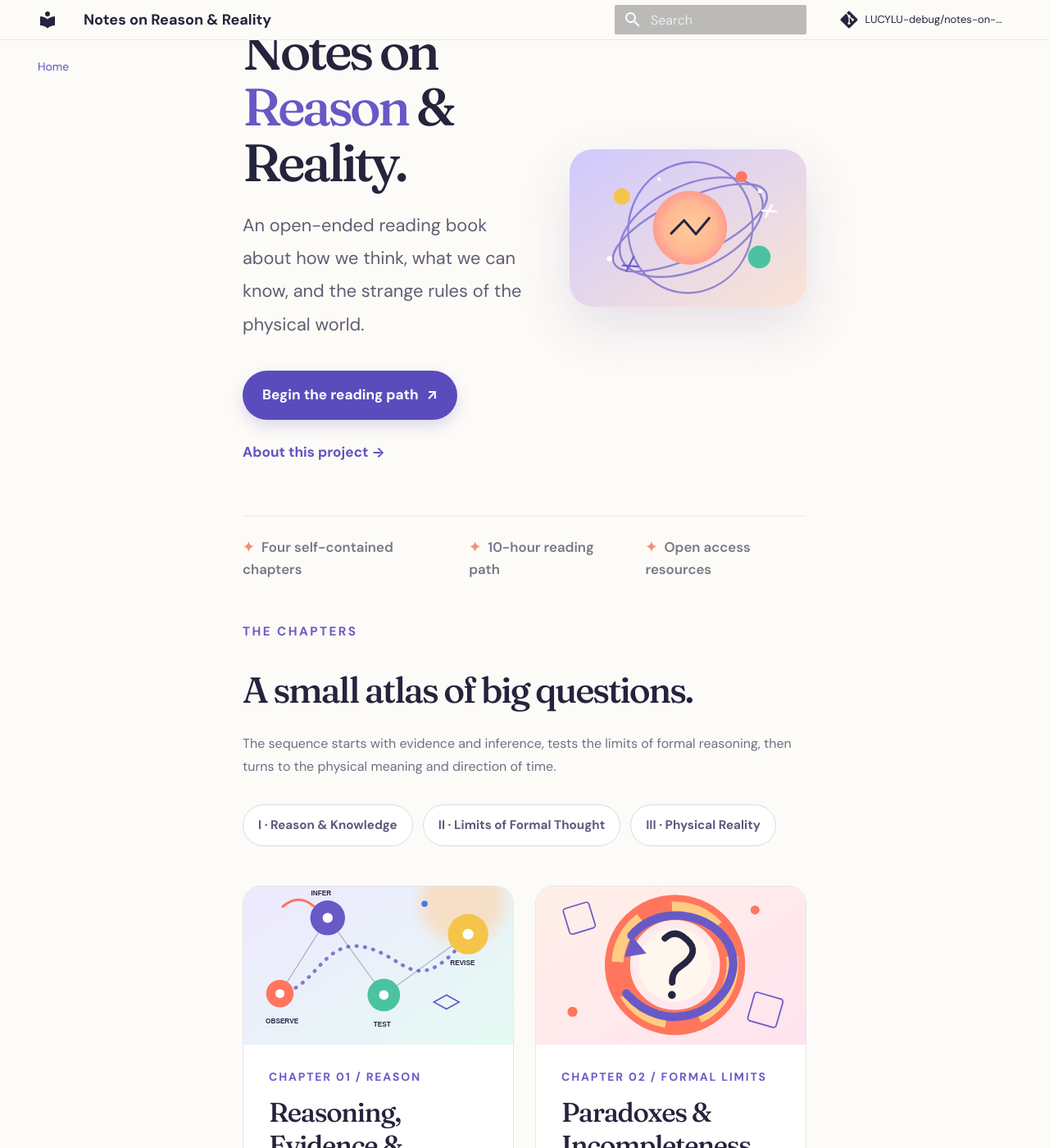
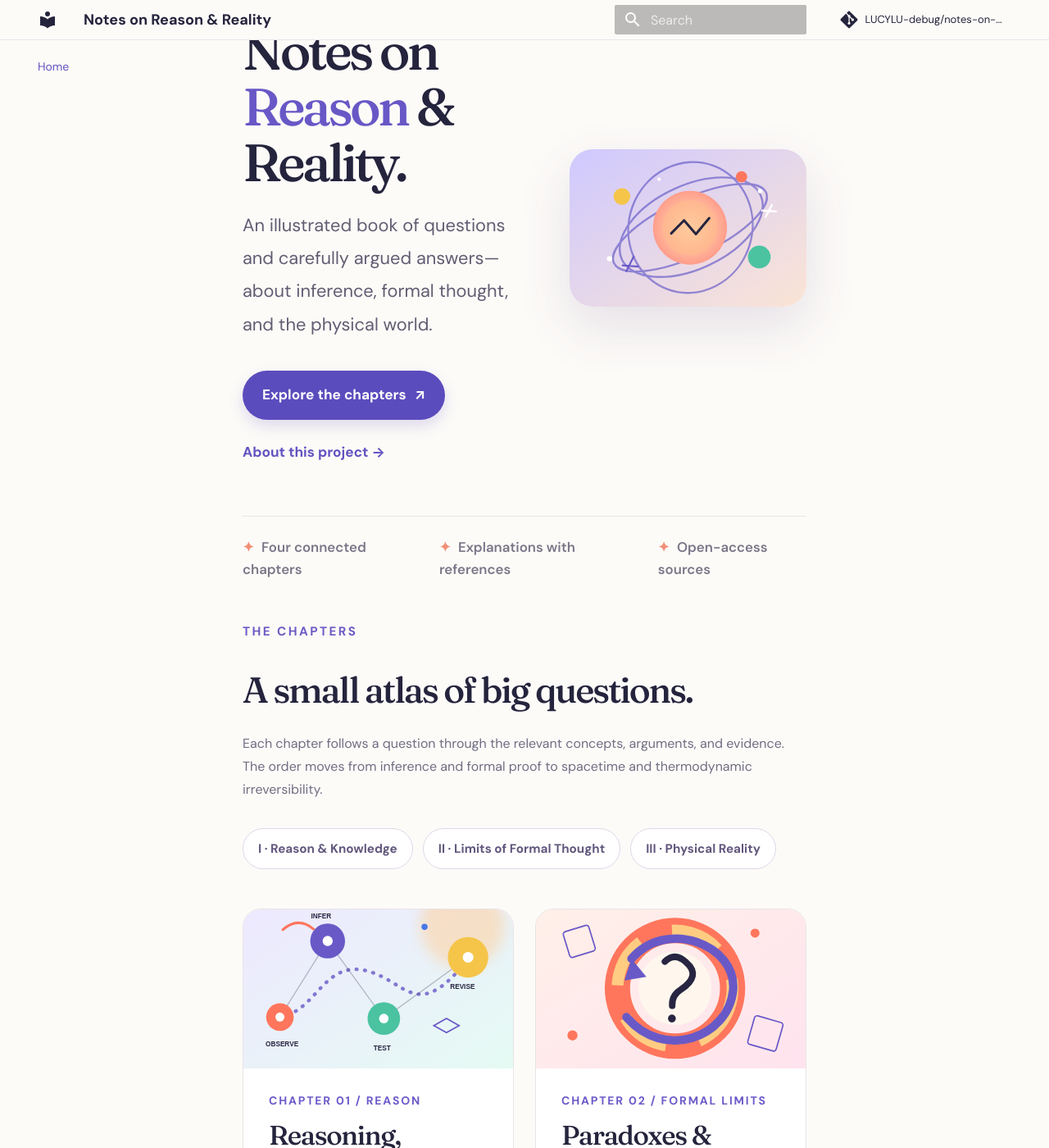
Before and after one commit to LUCYLU-debug/notes-on-reason-and-reality, an MkDocs documentation site: the page built from docs/index.md, in a window 1280 px wide and 1400 px high, scrolled down 211 px. Shown: the whole window at 82% size. Built offline with MkDocs 1.6.1 and Material for MkDocs 9.7.7, drawn with Linux system fonts in a browser that asks for light colours; comment, search, counter and statistics services are not loaded; some of the changed text lies outside the part shown.

Commit message:
Present the homepage as an illustrated reference book, without time limits or exercises

```diff
--- a/docs/index.md
+++ b/docs/index.md
@@ -2,26 +2,26 @@
   <div>
     <div class="book-eyebrow">A public notebook / Volume 01</div>
     <h1>Notes on <em>Reason</em> &amp; Reality.</h1>
-    <p>An open-ended reading book about how we think, what we can know, and the strange rules of the physical world.</p>
+    <p>An illustrated book of questions and carefully argued answers—about inference, formal thought, and the physical world.</p>
     <div class="book-hero-links">
-      <a class="book-cta" href="learning-path/">Begin the reading path <span aria-hidden="true">↗</span></a>
+      <a class="book-cta" href="learning-path/">Explore the chapters <span aria-hidden="true">↗</span></a>
       <a class="book-quiet-link" href="about/">About this project →</a>
     </div>
   </div>
   <img src="assets/images/hero.svg" alt="Abstract illustration of intersecting orbits around a bright geometric sun" />
 </div>
-<div class="book-meta"><span>Four self-contained chapters</span><span>10-hour reading path</span><span>Open access resources</span></div>
+<div class="book-meta"><span>Four connected chapters</span><span>Explanations with references</span><span>Open-access sources</span></div>
 <div class="book-eyebrow">The chapters</div>
 <div class="book-section-title">A small atlas of big questions.</div>
-<p class="book-intro">The sequence starts with evidence and inference, tests the limits of formal reasoning, then turns to the physical meaning and direction of time.</p>
+<p class="book-intro">Each chapter follows a question through the relevant concepts, arguments, and evidence. The order moves from inference and formal proof to spacetime and thermodynamic irreversibility.</p>
 <div class="book-parts"><span class="book-part-pill">I · Reason &amp; Knowledge</span><span class="book-part-pill">II · Limits of Formal Thought</span><span class="book-part-pill">III · Physical Reality</span></div>
 <div class="book-grid">
-  <a class="book-card" href="part-i-reason-and-knowledge/reasoning-evidence-knowledge/"><img src="assets/images/reason.svg" alt="Colourful network of observations and hypotheses"><div class="book-card-content"><div class="book-card-number">CHAPTER 01 / REASON</div><div class="book-card-title">Reasoning, Evidence &amp; Knowledge</div><div class="book-card-desc">When does the evidence justify what we believe?</div><div class="book-card-foot"><span>2 HOURS · READING + EXERCISES</span><span>↗</span></div></div></a>
-  <a class="book-card" href="part-ii-limits-of-formal-thought/paradoxes-and-formal-limits/"><img src="assets/images/paradox.svg" alt="A looping circular puzzle and a question mark"><div class="book-card-content"><div class="book-card-number">CHAPTER 02 / FORMAL LIMITS</div><div class="book-card-title">Paradoxes &amp; Incompleteness</div><div class="book-card-desc">What happens when a system speaks about itself?</div><div class="book-card-foot"><span>2 HOURS · READING + EXERCISES</span><span>↗</span></div></div></a>
-  <a class="book-card" href="part-iii-physical-reality/relativity-and-time/"><img src="assets/images/relativity.svg" alt="Worldlines and light cones on a flat blue spacetime diagram"><div class="book-card-content"><div class="book-card-number">CHAPTER 03 / SPACETIME</div><div class="book-card-title">Relativity &amp; the Structure of Time</div><div class="book-card-desc">Can two observers disagree about the present?</div><div class="book-card-foot"><span>2 HOURS · VIDEO + THOUGHT EXPERIMENTS</span><span>↗</span></div></div></a>
-  <a class="book-card" href="part-iii-physical-reality/entropy-and-the-arrow-of-time/"><img src="assets/images/entropy.svg" alt="Particles changing from clustered to dispersed distributions"><div class="book-card-content"><div class="book-card-number">CHAPTER 04 / IRREVERSIBILITY</div><div class="book-card-title">Entropy &amp; the Arrow of Time</div><div class="book-card-desc">Why do physical processes have a preferred direction?</div><div class="book-card-foot"><span>2 HOURS · VIDEO + EXERCISES</span><span>↗</span></div></div></a>
+  <a class="book-card" href="part-i-reason-and-knowledge/reasoning-evidence-knowledge/"><img src="assets/images/reason.svg" alt="Colourful network of observations and hypotheses"><div class="book-card-content"><div class="book-card-number">CHAPTER 01 / REASON</div><div class="book-card-title">Reasoning, Evidence &amp; Knowledge</div><div class="book-card-desc">When does the evidence justify what we believe?</div><div class="book-card-foot"><span>INFERENCE · EVIDENCE · KNOWLEDGE</span><span>↗</span></div></div></a>
+  <a class="book-card" href="part-ii-limits-of-formal-thought/paradoxes-and-formal-limits/"><img src="assets/images/paradox.svg" alt="A looping circular puzzle and a question mark"><div class="book-card-content"><div class="book-card-number">CHAPTER 02 / FORMAL LIMITS</div><div class="book-card-title">Paradoxes &amp; Incompleteness</div><div class="book-card-desc">What happens when a system speaks about itself?</div><div class="book-card-foot"><span>PARADOX · INCOMPLETENESS</span><span>↗</span></div></div></a>
+  <a class="book-card" href="part-iii-physical-reality/relativity-and-time/"><img src="assets/images/relativity.svg" alt="Worldlines and light cones on a flat blue spacetime diagram"><div class="book-card-content"><div class="book-card-number">CHAPTER 03 / SPACETIME</div><div class="book-card-title">Relativity &amp; the Structure of Time</div><div class="book-card-desc">Can two observers disagree about the present?</div><div class="book-card-foot"><span>SPACETIME · DERIVATIONS</span><span>↗</span></div></div></a>
+  <a class="book-card" href="part-iii-physical-reality/entropy-and-the-arrow-of-time/"><img src="assets/images/entropy.svg" alt="Particles changing from clustered to dispersed distributions"><div class="book-card-content"><div class="book-card-number">CHAPTER 04 / IRREVERSIBILITY</div><div class="book-card-title">Entropy &amp; the Arrow of Time</div><div class="book-card-desc">Why do physical processes have a preferred direction?</div><div class="book-card-foot"><span>ENTROPY · EXPLANATIONS</span><span>↗</span></div></div></a>
 </div>
-<div class="book-banner"><div><h3>Two hours to connect the ideas.</h3><p>Eight hours of chapters, followed by a two-hour synthesis session. No exams, no course enrolment.</p></div><a href="learning-path/">Explore the 10-hour path →</a></div>
+<div class="book-banner"><div><h3>From the question to the argument.</h3><p>Every chapter develops its answers, shows where the conclusions hold, and links to the literature behind them.</p></div><a href="learning-path/">Explore the reading map →</a></div>
 <div class="book-eyebrow">Beyond this volume</div>
 <div class="book-section-title">A book with room to grow.</div>
 <p class="book-intro">Future chapters may turn to scientific explanation, philosophy of mind, probability, or the relationship between mathematics and reality. Nothing here is meant to be the last word.</p>
```
